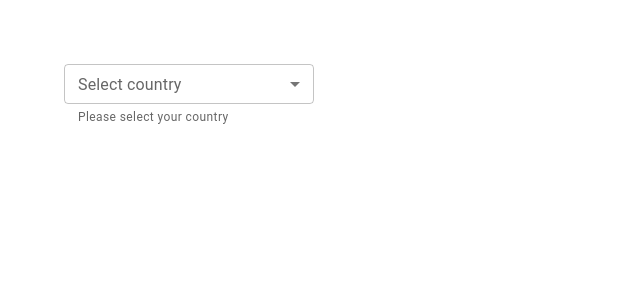
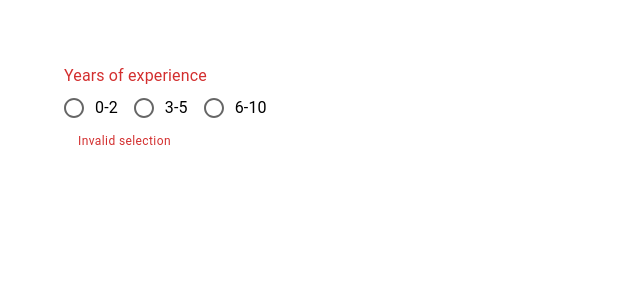
Before and after one commit to thethmuenaing/react-mui-demo, a React (Create React App) app: page / in a window 1280 px wide. Shown: the top 300 px of the page, without its empty margins (0-640 px from the left). Built offline with nearby package versions, Linux system fonts and the light colour scheme.

Commit message:
build MuiRadioButton component

```diff
--- a/src/App.tsx
+++ b/src/App.tsx
@@ -2,7 +2,8 @@
 // import { MuiTypography } from './components/MuiTypography';
 // import { MuiButton } from './components/MuiButton';
 // import { MuiTextField } from './components/MuiTextField';
-import { MuiSelect } from './components/MuiSelect';
+// import { MuiSelect } from './components/MuiSelect';
+import { MuiRadioButton } from './components/MuiRadioButton';
 
 function App() {
   return (
@@ -10,7 +11,8 @@
       {/* <MuiTypography/> */}
       {/* <MuiButton/> */}
       {/* <MuiTextField/> */}
-      <MuiSelect/>
+      {/* <MuiSelect/> */}
+      <MuiRadioButton/>
     </div>
   );
 }
--- /dev/null
+++ b/src/components/MuiRadioButton.tsx
@@ -0,0 +1,31 @@
+import { Box, FormControl, FormLabel, FormControlLabel, RadioGroup, Radio, FormHelperText } from "@mui/material"
+import { useState } from "react"
+
+
+
+export const MuiRadioButton = () => {
+	const [value , setValue ] = useState("")
+	console.log({value})
+	const handleChange = (event: React.ChangeEvent<HTMLInputElement>) => {
+		setValue(event.target.value)
+	}
+	return (
+		<Box>
+			<FormControl error>
+				<FormLabel id="job-experience-group-label">
+					Years of experience
+				</FormLabel>
+				<RadioGroup name="job-experience-group" aria-labelledby="job-experience-group-label" value={value}
+				onChange={handleChange} row
+				>
+
+					<FormControlLabel control={<Radio size="medium" color="secondary" />} label="0-2" value="0-2" />
+					<FormControlLabel control={<Radio />} label="3-5" value="3-5" />
+					<FormControlLabel control={<Radio />} label="6-10" value="6-10" />
+
+				</RadioGroup>
+				<FormHelperText>Invalid selection</FormHelperText>
+			</FormControl>
+		</Box>
+	)
+}
```
